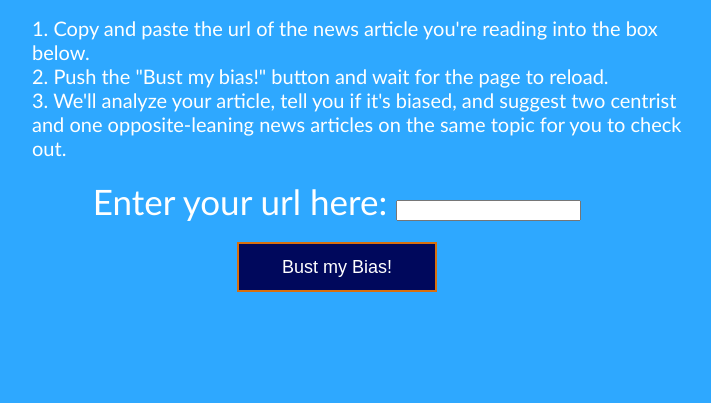
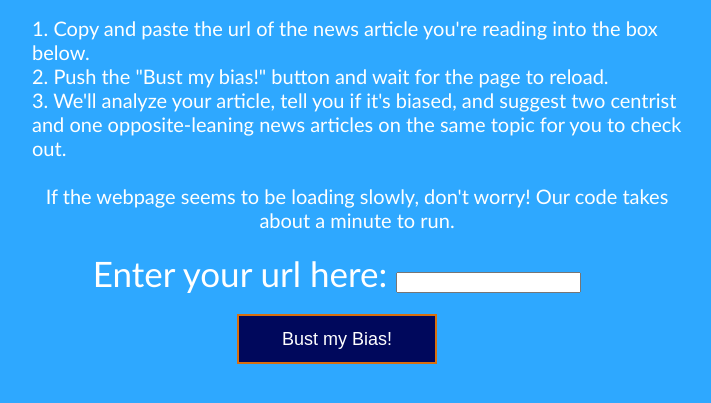
Before and after one commit to rwidjaya/acrwyw122, a Flask app: template templates/bias_buster_home.html in a window 1280 px wide. Shown: the part 264-667 px from the top of the page, without its empty margins (303-1014 px from the left). Run offline with Flask 2, Linux system fonts and the light colour scheme; the template is opened without the code that fills it, so the values that code supplies are empty, except form fields; form fields are guessed from the names that the template uses; parts of the project's set-up code (start-up, migrations or seed data) failed here and were passed over.

Commit message:
Added disclaimer about running time to home page

```diff
--- a/static/bias_buster_home.css
+++ b/static/bias_buster_home.css
@@ -55,7 +55,9 @@ ul {
 form {
 	font-size: 35px;
 }
-
+li.center {
+	text-align: center;
+}
 #input {
     margin: auto;
 }
--- a/templates/bias_buster_home.html
+++ b/templates/bias_buster_home.html
@@ -13,6 +13,8 @@
 		<li>1. Copy and paste the url of the news article you're reading into the box below.</li>
 		<li>2. Push the "Bust my bias!" button and wait for the page to reload.</li>
 		<li>3. We'll analyze your article, tell you if it's biased, and suggest two centrist <br/> and one opposite-leaning news articles on the same topic for you to check out.</li>
+		<br/>
+		<li class="center">If the webpage seems to be loading slowly, don't worry! Our code takes about a minute to run.</li>
 	</ul>
 	<form action="/bias_busted" method="post">
 {#        <p id="enter">Enter your url here:</p>#}
```
